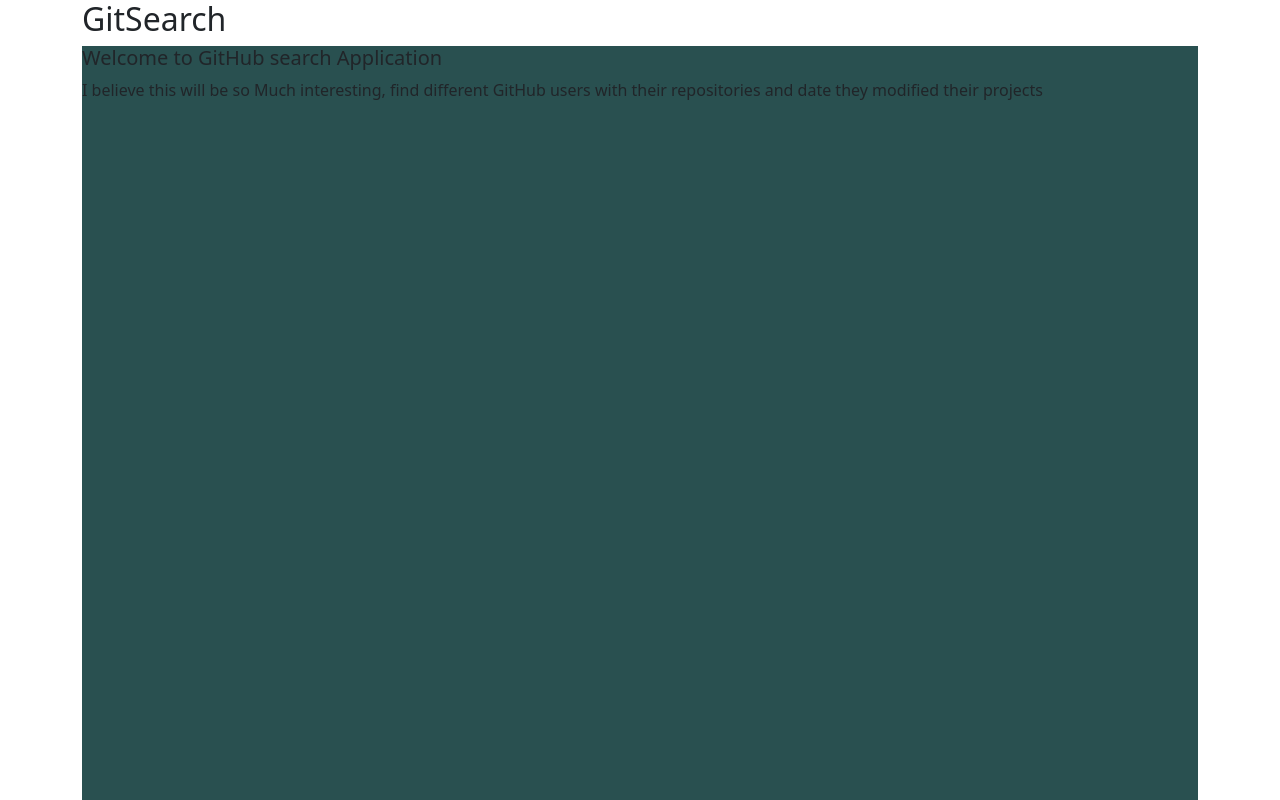
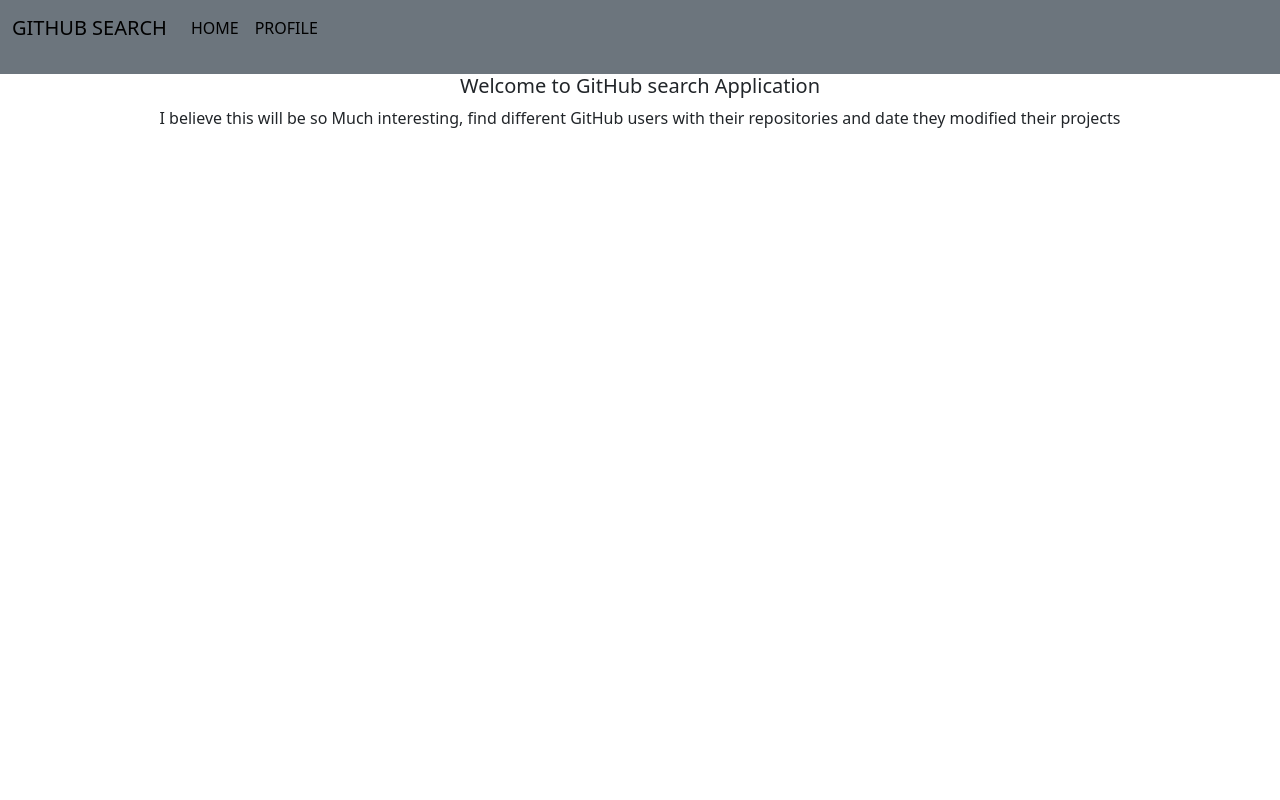
Before and after one commit to Kipkorir2017/GithubSearchProject, an Angular app: page / in a window 1280 px wide. Shown: the top 800 px of the page. Built offline with nearby package versions, Linux system fonts and the light colour scheme.

Commit message:
add a navbar component

```diff
--- a/src/app/app.module.ts
+++ b/src/app/app.module.ts
@@ -4,11 +4,13 @@
 import { AppRoutingModule } from './app-routing.module';
 import { AppComponent } from './app.component';
 import { LandingComponent } from './landing/landing.component';
+import { NavbarComponent } from './navbar/navbar.component';
 
 @NgModule({
   declarations: [
     AppComponent,
-    LandingComponent
+    LandingComponent,
+    NavbarComponent
   ],
   imports: [
     BrowserModule,
--- a/src/app/landing/landing.component.css
+++ b/src/app/landing/landing.component.css
@@ -1,4 +1,6 @@
 .landing{
-    background-color:#295050;
-    padding-bottom: 100%;
+    background-color:white;
+    padding-bottom: 80%;
+    padding-top: 0px;
+    text-align: center;
 }
--- a/src/app/landing/landing.component.html
+++ b/src/app/landing/landing.component.html
@@ -1,6 +1,7 @@
-<div class="container">
-    <div><h2>{{ title }}</h2></div>
-    <div class="landing">
+<div class="container-fluid " class="landing">
+    <!-- <div><h2>{{ title }}</h2></div> -->
+    <app-navbar></app-navbar>
+    <div >
         <h5>Welcome to GitHub search Application</h5>
         <p >I believe this will be so Much interesting, find different  GitHub users with their repositories and date they modified their projects</p>
     </div>
--- /dev/null
+++ b/src/app/navbar/navbar.component.css
@@ -0,0 +1,10 @@
+nav{
+    padding-bottom: 2%;
+
+
+}
+ a{
+
+    text-decoration: none;
+    color: black;
+}
--- /dev/null
+++ b/src/app/navbar/navbar.component.html
@@ -0,0 +1,16 @@
+<nav class="navbar navbar-expand-lg navbar-secondary bg-secondary">
+    <div class="container-fluid">
+      <a class="navbar-brand" href="#">GITHUB SEARCH</a>
+      <div class="collapse navbar-collapse" id="navbarNavDropdown">
+        <ul class="navbar-nav">
+          <li class="nav-item">
+            <a class="nav-link active" aria-current="page" href="#">HOME</a>
+          </li>
+          <li class="nav-item">
+            <a class="nav-link" href="#">PROFILE</a>
+          </li>
+
+        </ul>
+      </div>
+    </div>
+  </nav>
--- /dev/null
+++ b/src/app/navbar/navbar.component.ts
@@ -0,0 +1,15 @@
+import { Component, OnInit } from '@angular/core';
+
+@Component({
+  selector: 'app-navbar',
+  templateUrl: './navbar.component.html',
+  styleUrls: ['./navbar.component.css']
+})
+export class NavbarComponent implements OnInit {
+
+  constructor() { }
+
+  ngOnInit(): void {
+  }
+
+}
```
Also changed, not shown: 1 other file (tests, documents, lock files or other folders).
